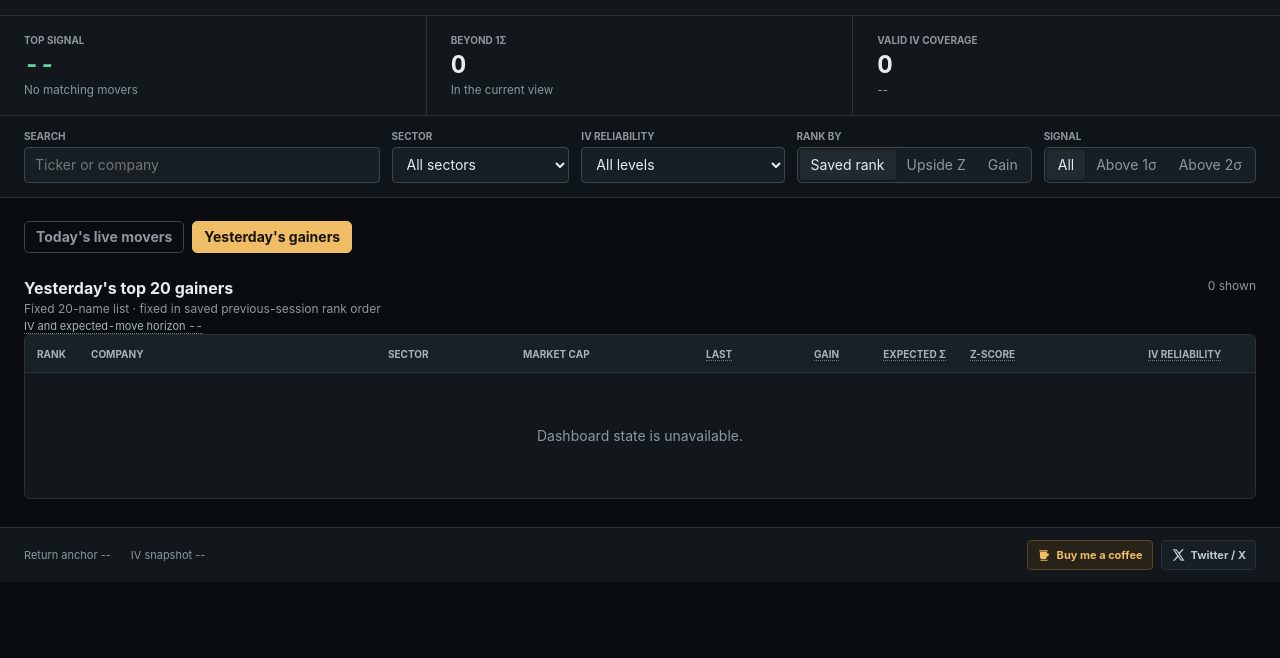
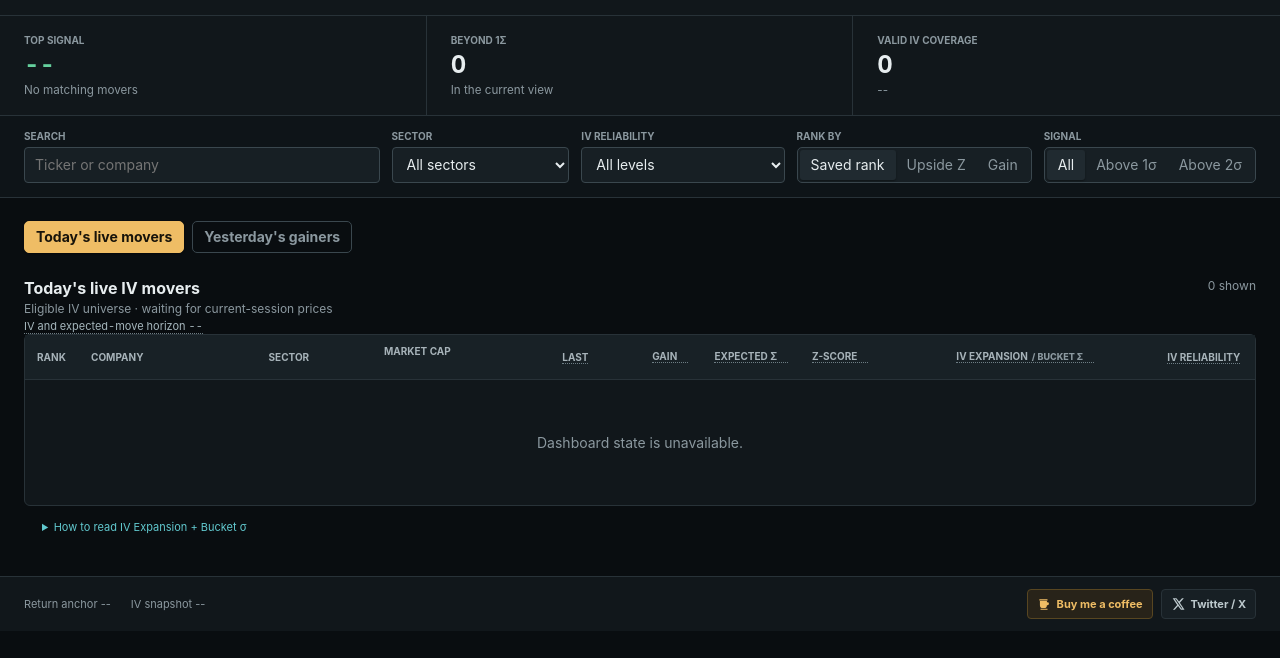
Before and after one commit to chrisckwong821/option-sniper, a website: page dashboard/index.html in a window 1280 px wide. Shown: the part 66-724 px from the top of the page. Drawn offline with Linux system fonts and the light colour scheme; no server answers.

Commit message:
Open dashboard on today's live movers by default

```diff
--- a/dashboard/app.js
+++ b/dashboard/app.js
@@ -4,7 +4,7 @@ const state = {
   cache: null,
   refreshPlan: null,
   rowsByTicker: new Map(),
-  view: "yesterday",
+  view: "today",
   search: "",
   sector: "all",
   reliability: "all",
--- a/dashboard/index.html
+++ b/dashboard/index.html
@@ -83,11 +83,11 @@
       </section>
 
       <nav class="table-view-tabs" role="tablist" aria-label="Mover lists">
-        <button id="tab-today" class="view-button" data-view="today" role="tab" aria-selected="false" aria-controls="panel-today" type="button">Today's live movers</button>
-        <button id="tab-yesterday" class="view-button active" data-view="yesterday" role="tab" aria-selected="true" aria-controls="panel-yesterday" type="button">Yesterday's gainers</button>
+        <button id="tab-today" class="view-button active" data-view="today" role="tab" aria-selected="true" aria-controls="panel-today" type="button">Today's live movers</button>
+        <button id="tab-yesterday" class="view-button" data-view="yesterday" role="tab" aria-selected="false" aria-controls="panel-yesterday" type="button">Yesterday's gainers</button>
       </nav>
 
-      <section id="panel-yesterday" class="table-section table-panel active" role="tabpanel" aria-labelledby="tab-yesterday">
+      <section id="panel-yesterday" class="table-section table-panel" role="tabpanel" aria-labelledby="tab-yesterday" hidden>
         <div class="table-heading">
           <div>
             <h2>Yesterday's top 20 gainers</h2>
@@ -117,7 +117,7 @@
         </div>
       </section>
 
-      <section id="panel-today" class="table-section table-panel" role="tabpanel" aria-labelledby="tab-today" hidden>
+      <section id="panel-today" class="table-section table-panel active" role="tabpanel" aria-labelledby="tab-today">
         <div class="table-heading">
           <div>
             <h2>Today's live IV movers</h2>
@@ -184,6 +184,6 @@
     <div id="live-announcer" class="visually-hidden" aria-live="polite"></div>
     <script src="live-calculations.js?v=a0ddd7199ef7f032"></script>
     <script src="state-refresh.js?v=0972f8dd1d417470"></script>
-    <script src="app.js?v=577278db62a1535c"></script>
+    <script src="app.js?v=bd35af17f33b3d16"></script>
   </body>
 </html>
```
